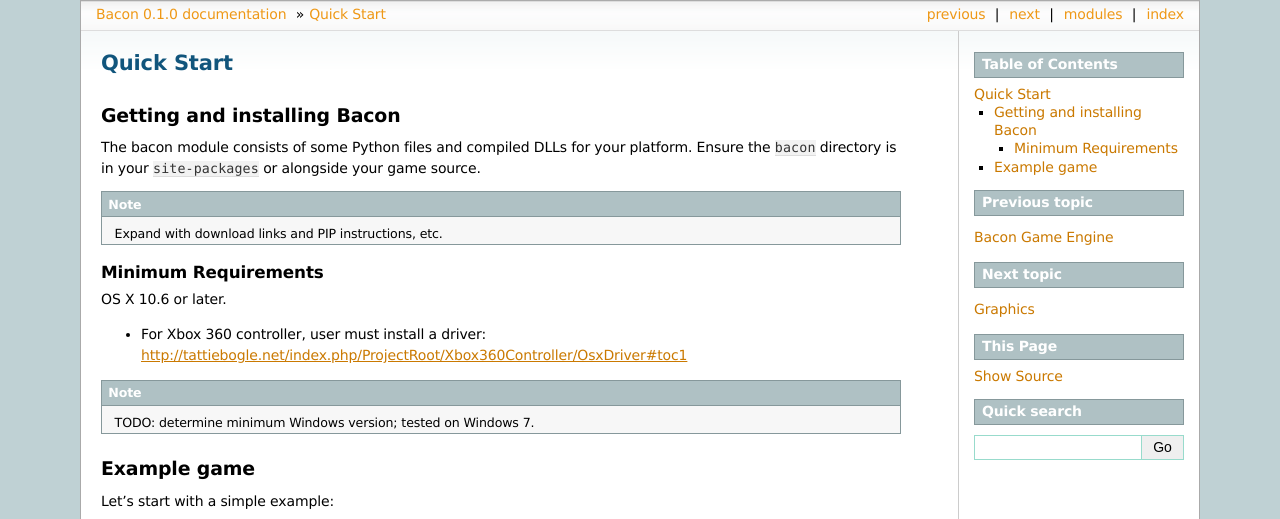
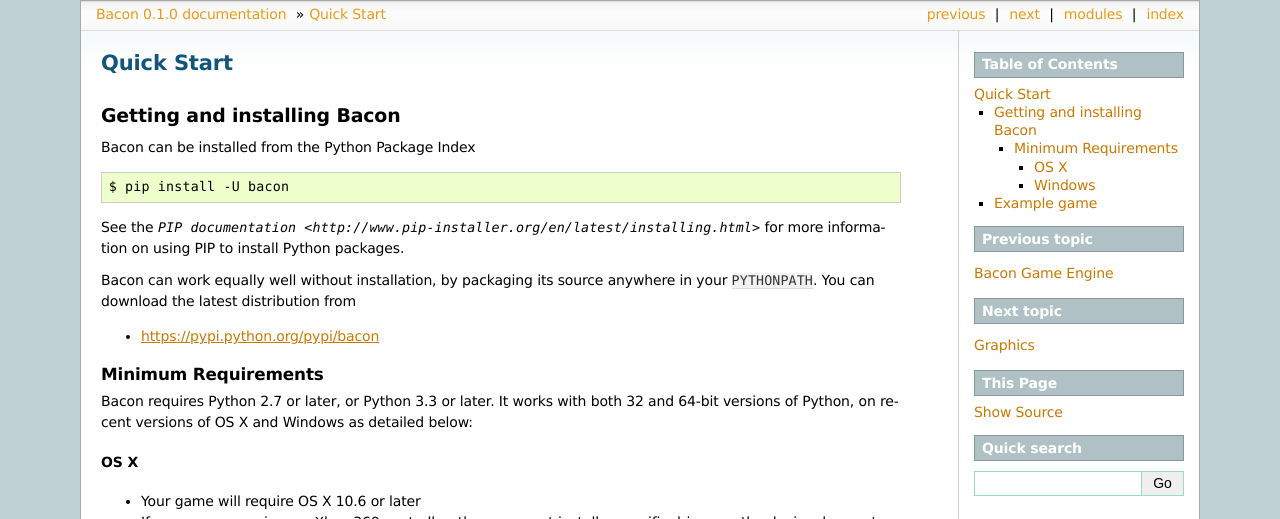
Before and after one commit to aholkner/bacon, a Sphinx documentation site: the page built from doc/quickstart.rst, in a window 1280 px wide. Shown: the top 519 px of the page. Built offline with Sphinx 7.4.7, drawn with Linux system fonts in a browser that asks for light colours; some of the changed text lies outside the part shown; grey boxes are pictures that could not be loaded.

Commit message:
Install instructions

```diff
--- a/doc/quickstart.rst
+++ b/doc/quickstart.rst
@@ -4,20 +4,35 @@
 Getting and installing Bacon
 ============================
 
+Bacon can be installed from the Python Package Index ::
 
-The bacon module consists of some Python files and compiled DLLs for your platform.  Ensure the ``bacon`` directory
-is in your ``site-packages`` or alongside your game source.
+	$ pip install -U bacon
 
-.. note:: Expand with download links and PIP instructions, etc.
+See the `PIP documentation <http://www.pip-installer.org/en/latest/installing.html>` for more information on using PIP to install Python packages.
+
+Bacon can work equally well without installation, by packaging its source anywhere in your ``PYTHONPATH``.  You can download the latest distribution from
+
+* https://pypi.python.org/pypi/bacon
+
 
 Minimum Requirements
 ^^^^^^^^^^^^^^^^^^^^
 
-OS X 10.6 or later.
+Bacon requires Python 2.7 or later, or Python 3.3 or later.  It works with both 32 and 64-bit versions of Python, on recent versions of OS X and Windows as detailed below:
 
-* For Xbox 360 controller, user must install a driver: http://tattiebogle.net/index.php/ProjectRoot/Xbox360Controller/OsxDriver#toc1
+OS X
+%%%%
 
-.. note:: TODO: determine minimum Windows version; tested on Windows 7.
+* Your game will require OS X 10.6 or later
+
+* If your game requires an Xbox 360 controller, the user must install a specific driver, as the device does not register as a game controller by itself: http://tattiebogle.net/index.php/ProjectRoot/Xbox360Controller/OsxDriver#toc1
+
+Windows
+%%%%%%%
+
+* Your game will require Windows Vista or later
+
+.. note:: Bacon has not yet been tested on versions of Windows before Windows 7, and may require patches.
 
 Example game
 ============
```
